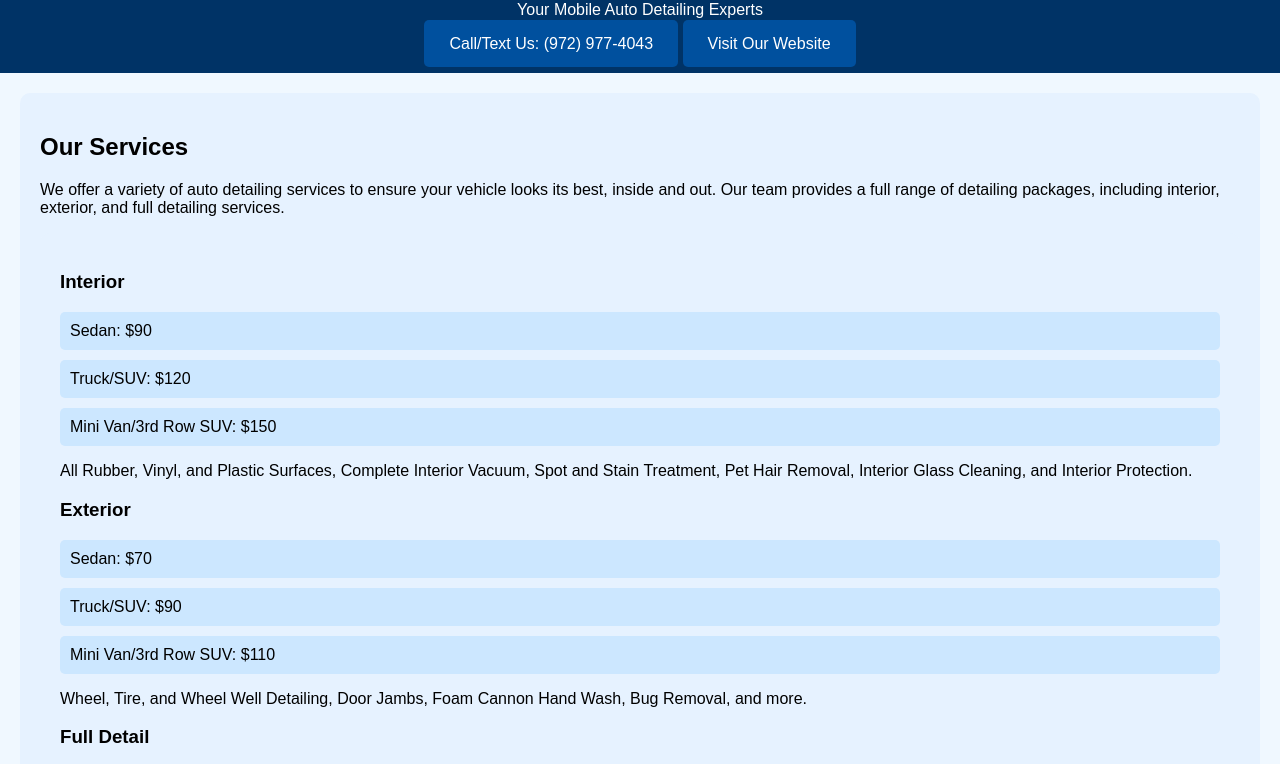
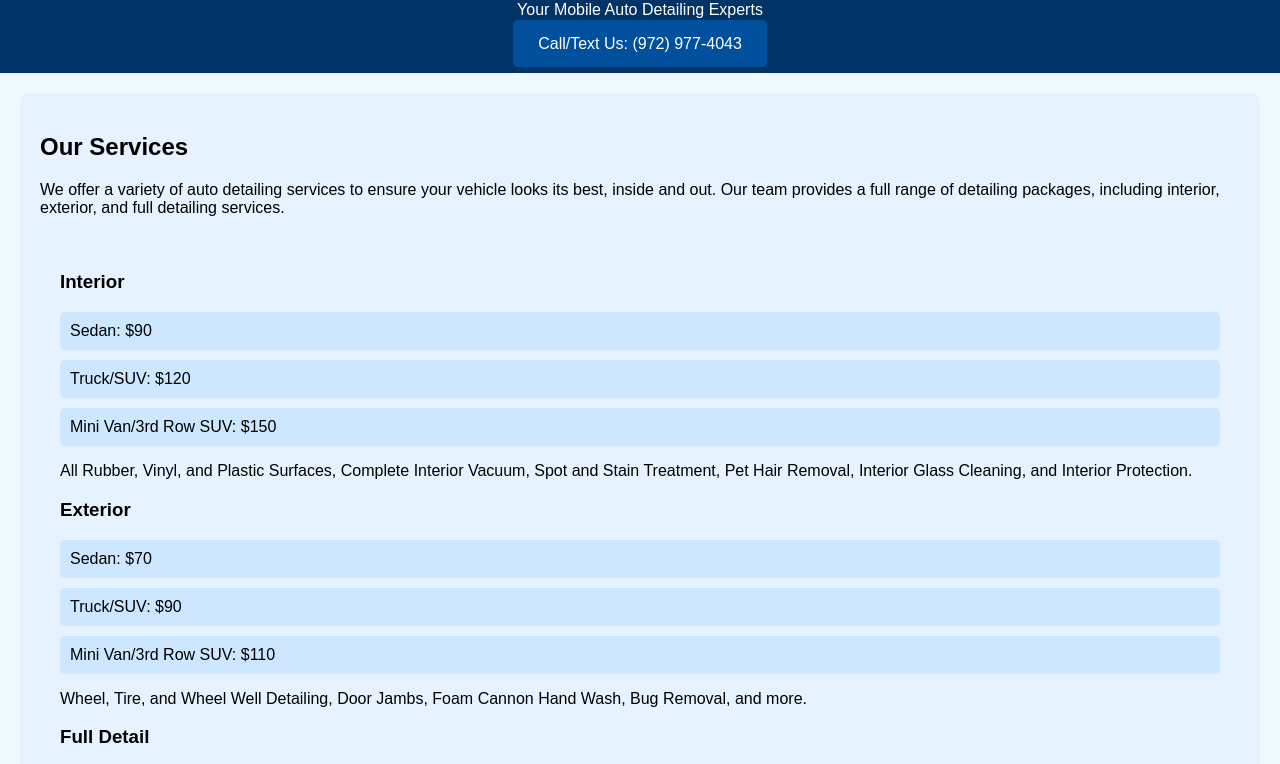
Before and after one commit to DripCleaningServices/Landing, a plain HTML site: page index.html in a window 1280 px wide. Shown: the part 174-938 px from the top of the page. Drawn offline with Linux system fonts and the light colour scheme.

Commit message:
Update index.html
remove website link

```diff
--- a/index.html
+++ b/index.html
@@ -70,7 +70,6 @@
     <h1>Drip Cleaning Services</h1>
     <p>Your Mobile Auto Detailing Experts</p>
     <a class="contact-btn" href="tel:+19729774043">Call/Text Us: (972) 977-4043</a>
-    <a class="website-link" href="http://dripcleaningservices.com">Visit Our Website</a>
 </header>
 
 <section class="services">
```
